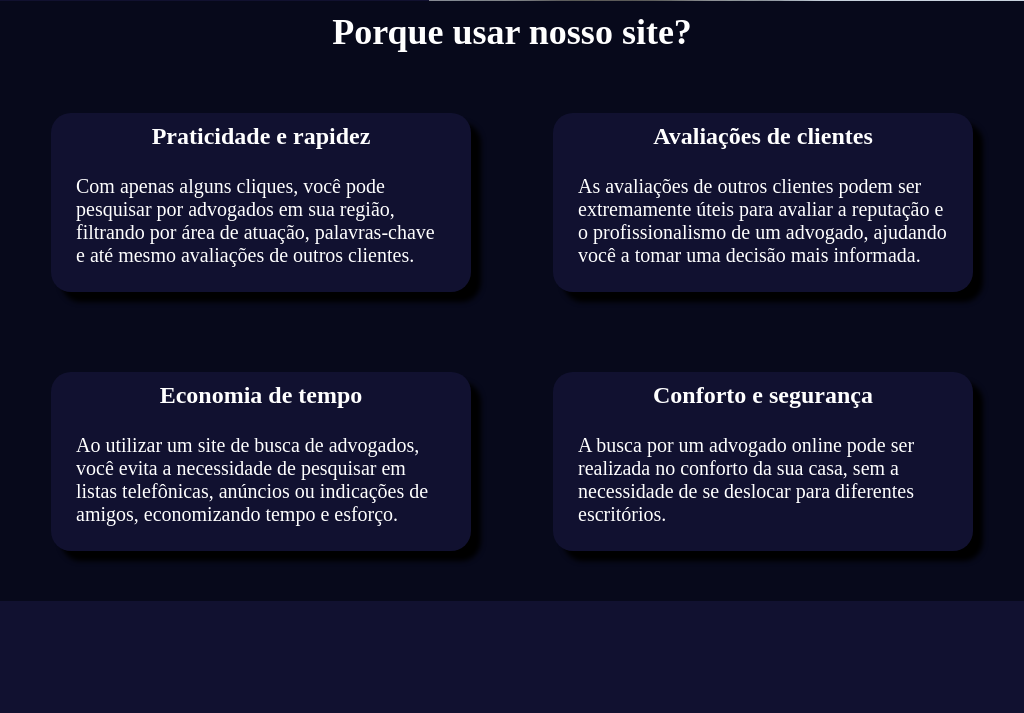
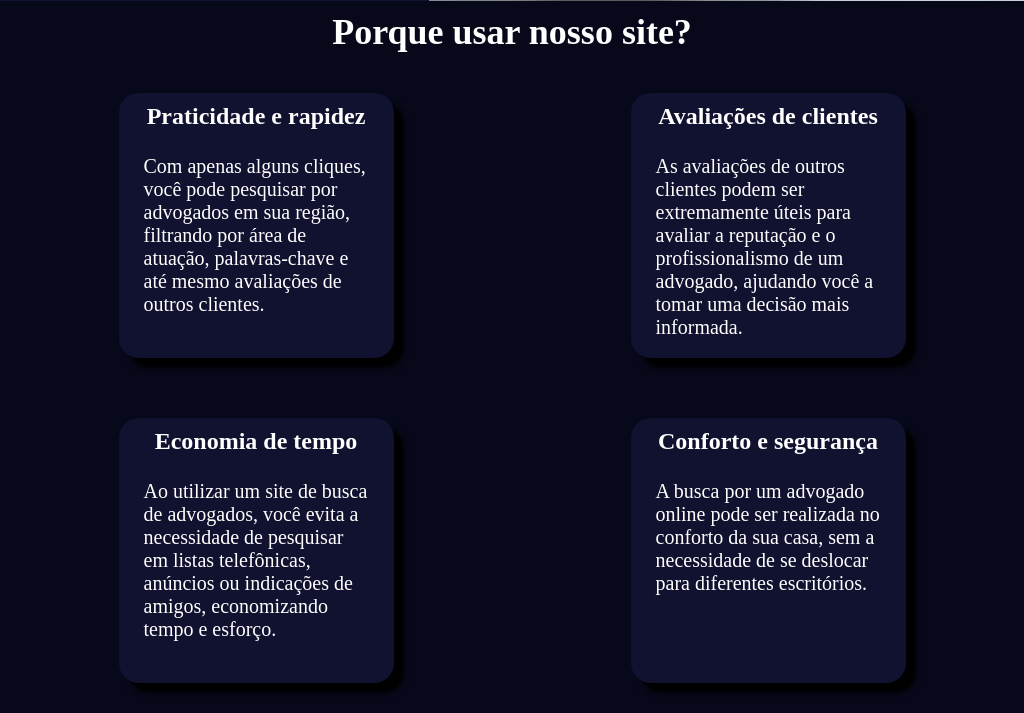
Before and after one commit to GabrielMiranda21/Direito-Direto, a PHP site: page /public/html/paginaInicial.html in a window 1024 px wide. Shown: the part 674-1387 px from the top of the page. Before the commit the page ends 1275 px from the top, so only its background shows below. Run offline with PHP 8.4, Linux system fonts and the light colour scheme.

Commit message:
Alterações na página inicial referente a responsividade

```diff
--- a/public/css/paginaInicial.css
+++ b/public/css/paginaInicial.css
@@ -182,14 +182,16 @@ main section.perguntasFrequentes div.duvida1, div.duvida2, div.duvida3, div.duvi
 
 @media screen and (min-width: 805px) and (max-width: 1050px) {
     main section.nossoSite div.cards {
-        display: grid;
-        grid-template-columns: repeat(2, 1fr);
-        justify-content: center;
-        gap: 20px;
         width: 1100px;
         max-width: 100%;
-        color: white;
-        padding: 20px;
+        gap: 0;
+    padding: 0;
+
+    }
+
+    main section.nossoSite div.cards div.card1, div.card2, div.card3, div.card4 {
+        width: 275px;
+        height: 265px;
     }
 
 }
@@ -240,8 +242,8 @@ main section.perguntasFrequentes div.duvida1, div.duvida2, div.duvida3, div.duvi
     }
 
     main section.nossoSite div.cards div.card1, div.card2, div.card3, div.card4{
-        max-width: 335px;
-        height: 235px;
+        max-width: 240px;
+        height: 310px;
         margin: 10px 0;
         padding: 10px 0 10px 0;
     }
@@ -310,7 +312,7 @@ main section.perguntasFrequentes div.duvida1, div.duvida2, div.duvida3, div.duvi
 
     main section.nossoSite div.cards div.card1, div.card2, div.card3, div.card4{
         max-width: 255px;
-        height: 250px;
+        height: 215px;
         margin: 20px 10px
     }
 
```
